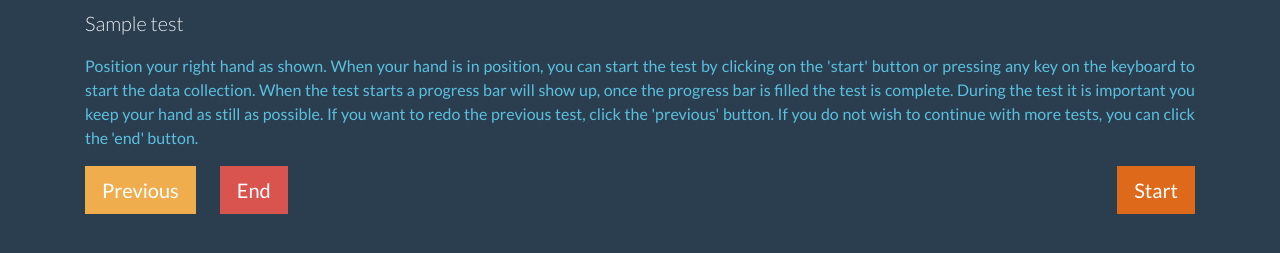
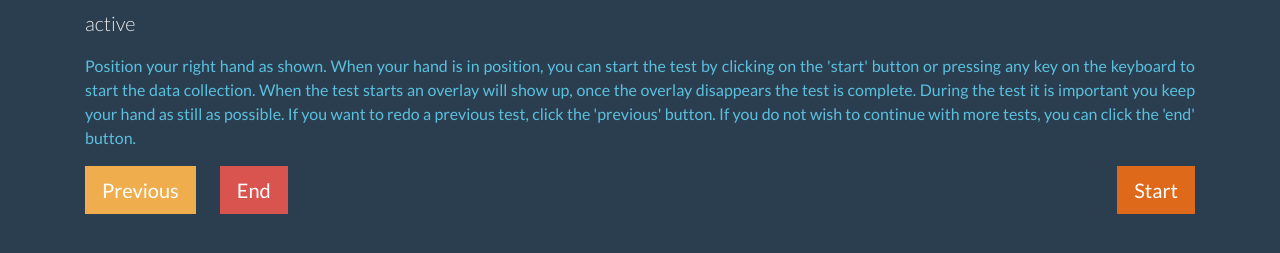
Before and after one commit to exoskelebox/data-collection, a Flask app: template templates/test.html in a window 1280 px wide. Shown: the part 98-351 px from the top of the page. Run offline with Flask 2, Linux system fonts and the light colour scheme; the template is opened without the code that fills it: values that come from a table or form of the project are taken from there, most other values are stand-ins (such as "Sample title", 1, 10 or a date in 2020); some libraries are stand-ins or nearby versions.

Commit message:
added status text to test and calibration

```diff
--- a/data/userdata.csv
+++ b/data/userdata.csv
@@ -74,3 +74,5 @@
 a0678d7a-cfb4-465a-9070-32e5b13f8bb1,18,m,1,n,r,18,28
 id,age,gender,phys_exercise,wrist_function,handedness,wrist_circumference,arm_circumference
 8dc4b18e-2aa0-45c9-a2a5-efc8918a1745,18,m,1,n,r,18,28
+id,age,gender,phys_exercise,wrist_function,handedness,wrist_circumference,arm_circumference
+b6ec3385-e065-489d-8af2-e7918645da32,18,m,1,n,r,18,28
--- a/frontend.py
+++ b/frontend.py
@@ -8,6 +8,7 @@
 import random
 import csv
 import uuid
+import math
 
 frontend = Blueprint('frontend', __name__)
 data_folder = 'data'
@@ -54,7 +55,7 @@
             w.writerow(row)
 
         return redirect(url_for('.calibrate', user_identifier=row['id'], calibration_identifier=str(uuid.uuid4()), step=0))
-    return render_template('register.html', form=form)
+    return render_template('form.html', form=form)
 
 
 @frontend.route('/calibrate/<calibration_identifier>/<user_identifier>/<int:step>', methods=('GET', 'POST'))
@@ -98,13 +99,14 @@
 
     form.image.data = calibration_image_urls[step]
     form.data.data = None
-    return render_template('calibrate.html', form=form)
+    status_text = f'Calibration: {int(step % len(calibration_image_urls)) + 1} / {len(calibration_image_urls)}'
+    return render_template('calibrate.html', form=form, status=status_text)
 
 
 @frontend.route('/test/<test_identifier>/<calibration_identifier>/<int:step>', methods=('GET', 'POST'))
-def test(test_identifier, calibration_identifier, step):
+def test(test_identifier, calibration_identifier, step, reps=10):
     form = TestForm()
-    test_image_urls = get_gesture_sequence()
+    test_image_urls = get_gesture_sequence(reps)
     data = form.data.data
     gesture = form.image.data
 
@@ -137,14 +139,16 @@
         if step == len(test_image_urls):
             return redirect(url_for('.test', calibration_identifier=calibration_identifier, step=0))
         else:
-            return redirect(url_for('.test', calibration_identifier=calibration_identifier, step=step + 1))
+            return redirect(url_for('.test', test_identifier=test_identifier, calibration_identifier=calibration_identifier, step=step + 1))
 
     form.image.data = test_image_urls[step]
     form.data.data = None
-    return render_template('calibrate.html', form=form)
+    tests_per_rep = int(len(test_image_urls) / reps)
+    status_text = f'''Test: {int(step % tests_per_rep) + 1} / {tests_per_rep}
+        Rep: {math.ceil((step + 1) / tests_per_rep)} / {reps}'''
+    return render_template('test.html', form=form, status=status_text)
 
 
-@frontend.route('/gestures/sequence/<int:rep>')
 def get_gesture_sequence(rep=10, seed=42):
     gestures = os.listdir(os.path.join(app.static_folder, 'gestures'))
     sequences = [[gestures[(i+j) % len(gestures)]
@@ -156,7 +160,7 @@
         random.shuffle(sequence)
         result = result + sequence
 
-    return json.jsonify(list(map(lambda x: app.static_url_path + '/gestures/' + x, result)))
+    return list(map(lambda x: app.static_url_path + '/gestures/' + x, result))
 
 
 def get_calibration_sequence():
--- a/templates/test.html
+++ b/templates/test.html
@@ -8,14 +8,14 @@
 
         <img id="image" src="{{ form.image.data }}" class="img-fluid img-thumbnail mx-auto d-block mb-2" alt="Responsive image">
 
-        <p id="repetition" class="lead">{{ test }}</p>
+        <p id="repetition" class="lead" style="white-space: pre-line;">{{ status }}</p>
         <p id="test" class="lead"></p>
 
         <p class="text-justify text-info">Position your right hand as shown. When your hand is in position, you can start
             the test by clicking on the
-            'start' button or pressing any key on the keyboard to start the data collection. When the test starts a progress
-            bar will show up, once the progress bar is filled the test is complete. During the test it is important you keep
-            your hand as still as possible. If you want to redo the previous test, click the 'previous' button. If you do
+            'start' button or pressing any key on the keyboard to start the data collection. When the test starts an overlay
+            will show up, once the overlay disappears the test is complete. During the test it is important you keep
+            your hand as still as possible. If you want to redo a previous test, click the 'previous' button. If you do
             not wish to continue with more tests, you can click the 'end' button.</p>
 
         <p class="lead">
@@ -55,7 +55,11 @@
 }
 
 function end() {
-    window.location.href = '/';
+    var result = confirm('If you click "OK", the session will terminate and you won\'t be able to return, are you sure you want to stop?');
+
+    if(result) {
+        window.close();
+    }
 }
 
 </script>
```
Also changed, not shown: templates/calibrate.html (+4 -4 lines), templates/form.html (renamed from templates/register.html).
